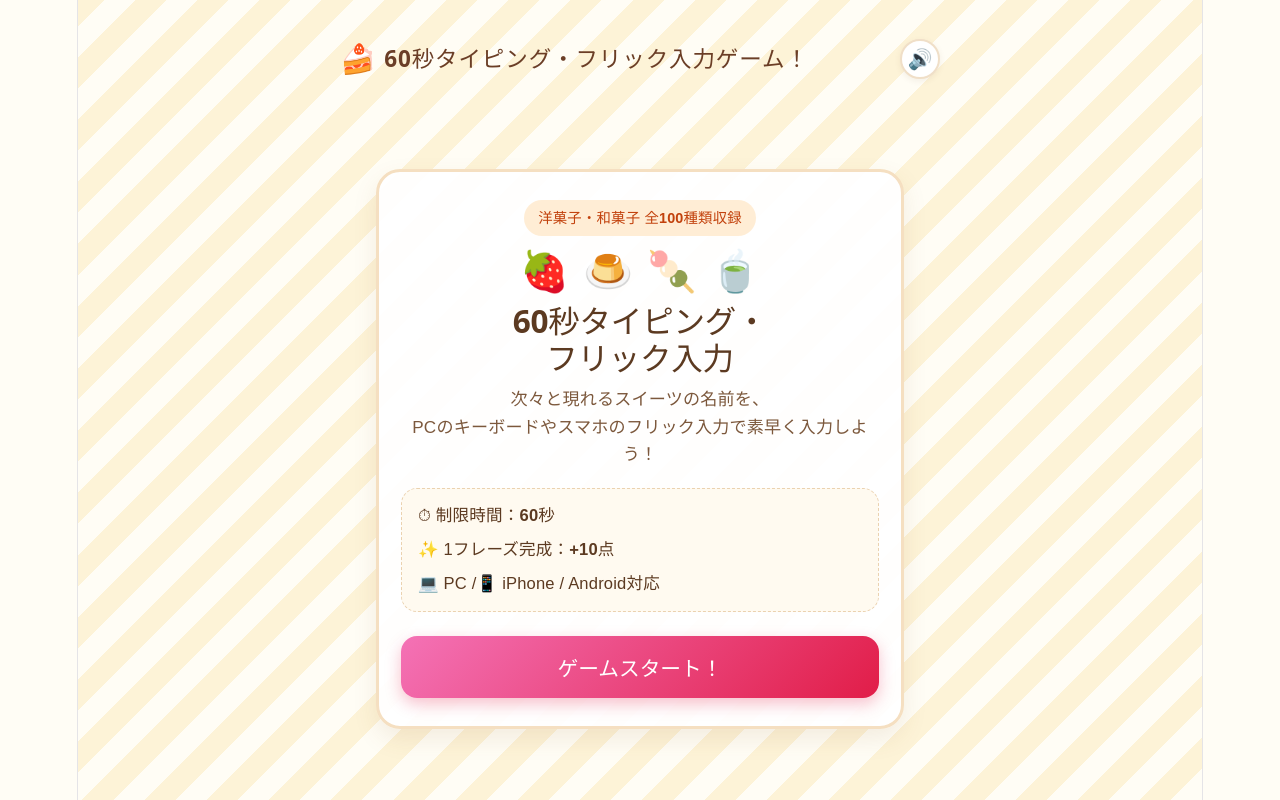
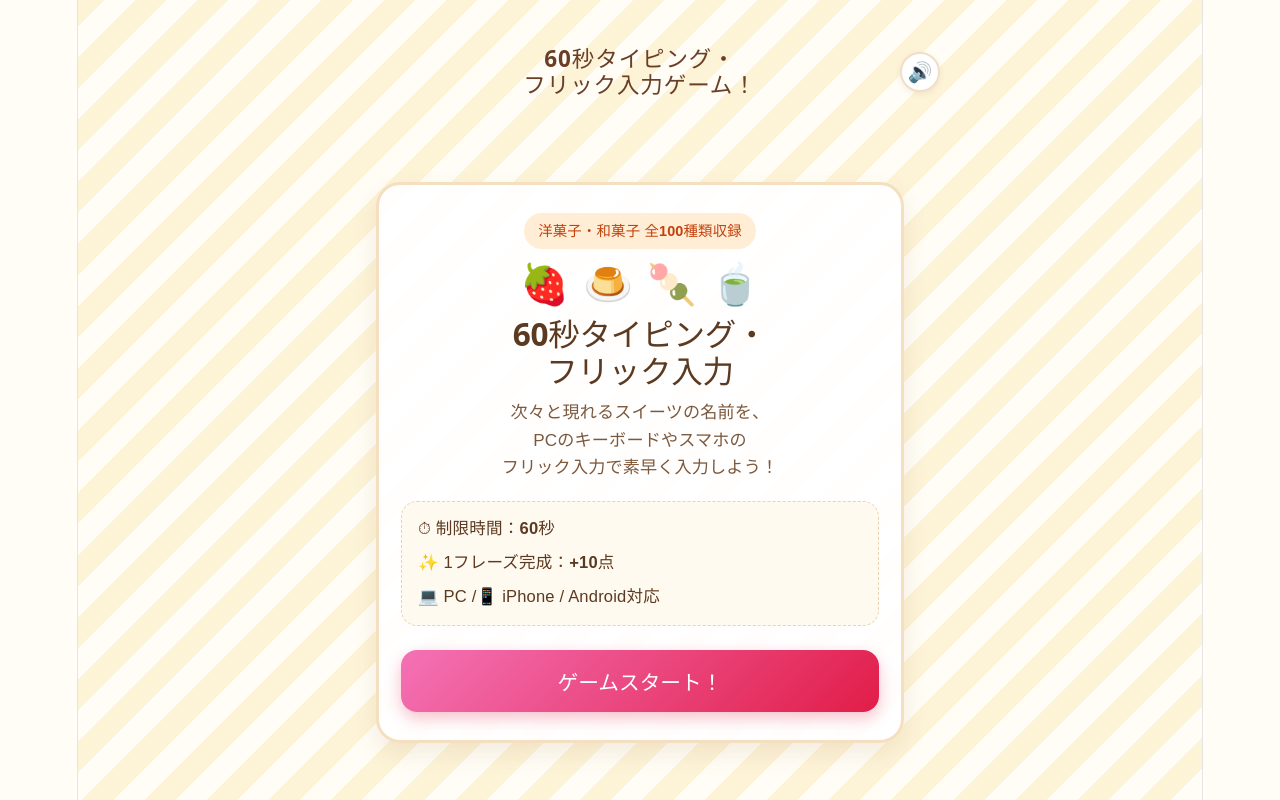
Before and after one commit to kkayanoshimada-source/sweetstyping, a React (Vite) app: page / in a window 1280 px wide. Built offline with nearby package versions, Linux system fonts and the light colour scheme.

Commit message:
bug fix6

```diff
--- a/src/App.css
+++ b/src/App.css
@@ -29,18 +29,20 @@ body {
 
 /* ヘッダー */
 .app-header {
+  position: relative;
   width: 100%;
   max-width: 640px;
   margin: 0 auto;
-  padding: 14px 20px;
+  padding: 14px 64px;
   display: flex;
   align-items: center;
-  justify-content: space-between;
+  justify-content: center;
 }
 
 .brand {
   display: flex;
   align-items: center;
+  justify-content: center;
   gap: 8px;
 }
 
@@ -53,9 +55,12 @@ body {
   font-weight: 800;
   color: #6b3e26;
   letter-spacing: 0.04em;
+  text-align: center;
 }
 
 .sound-toggle-btn {
+  position: absolute;
+  right: 20px;
   background: #ffffff;
   border: 2px solid #f0dfc8;
   border-radius: 50%;
--- a/src/App.tsx
+++ b/src/App.tsx
@@ -345,8 +345,7 @@ export default function App() {
     <div className="app-container cream-stripe-bg">
       <header className="app-header">
         <div className="brand">
-          <span className="brand-icon" aria-hidden="true">🍰</span>
-          <h1 className="brand-title">60秒タイピング・フリック入力ゲーム！</h1>
+          <h1 className="brand-title">60秒タイピング・<br />フリック入力ゲーム！</h1>
         </div>
         <button
           type="button"
@@ -371,7 +370,7 @@ export default function App() {
             </div>
             <h2 className="start-title">60秒タイピング・<br />フリック入力</h2>
             <p className="start-desc">
-              次々と現れるスイーツの名前を、<br />PCのキーボードやスマホのフリック入力で素早く入力しよう！
+              次々と現れるスイーツの名前を、<br />PCのキーボードやスマホの<br />フリック入力で素早く入力しよう！
             </p>
             <ul className="rule-list">
               <li>⏱ 制限時間：<strong>60秒</strong></li>
```
